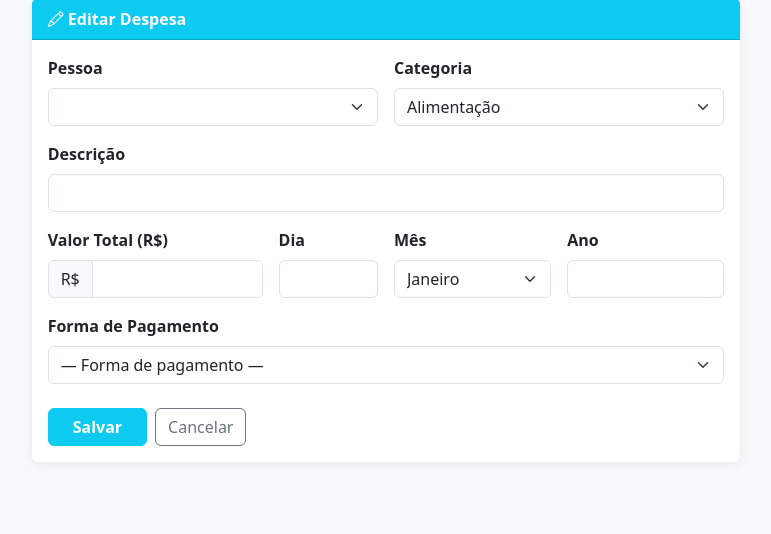
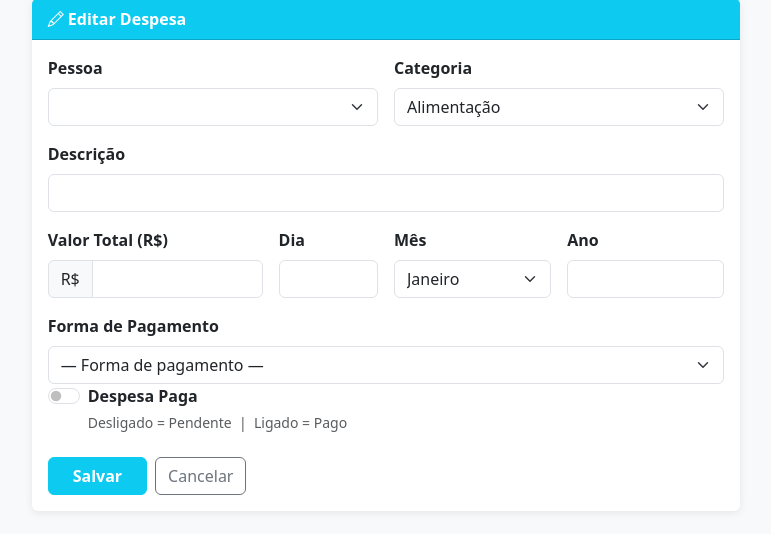
Before and after one commit to tpaixao13/controledegastos, a Flask app: template app/templates/expenses/edit.html in a window 1280 px wide. Shown: the part 87-621 px from the top of the page, without its empty margins (254-1025 px from the left). Run offline with Flask 3, Linux system fonts and the light colour scheme; the template is opened without the code that fills it: values that come from a table or form of the project are taken from there, others are empty; the visitor is signed in with stand-in values (Sample User, id 1); some libraries are stand-ins or nearby versions.

Commit message:
auto(Edit): edit.html"

```diff
--- a/app/templates/expenses/edit.html
+++ b/app/templates/expenses/edit.html
@@ -81,6 +81,17 @@
             </div>
           </div>
 
+            <!-- Status de pagamento -->
+            <div class="col-12">
+              <div class="form-check form-switch">
+                {{ form.paid(class='form-check-input', id='paid', role='switch') }}
+                <label class="form-check-label fw-semibold" for="paid">
+                  Despesa Paga
+                </label>
+                <div class="form-text">Desligado = Pendente &nbsp;|&nbsp; Ligado = Pago</div>
+              </div>
+            </div>
+
           <div class="d-flex gap-2 mt-4">
             {{ form.submit(class='btn btn-info text-white fw-semibold px-4') }}
             <a href="{{ url_for('expenses.list') }}" class="btn btn-outline-secondary">Cancelar</a>
```
